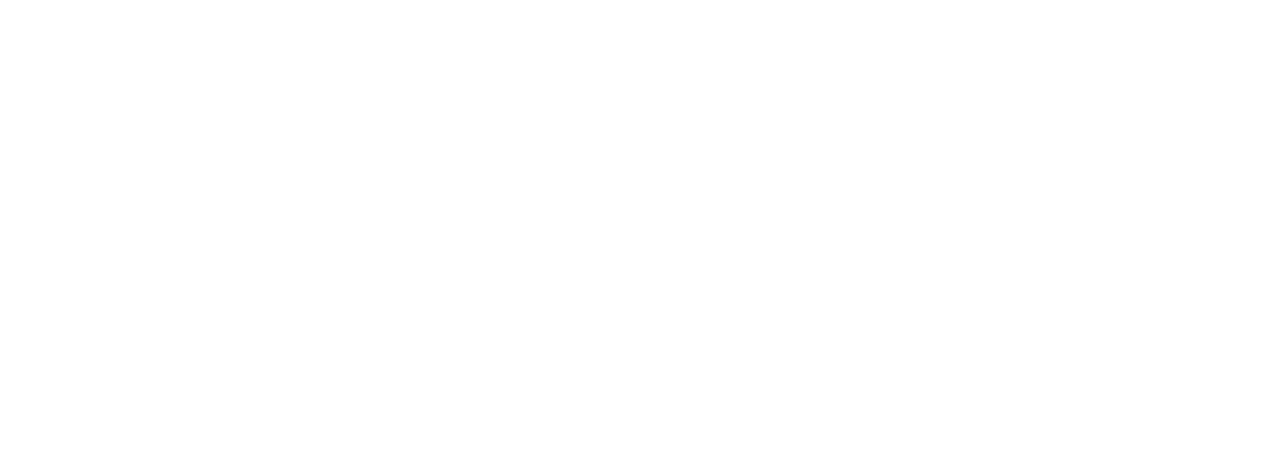
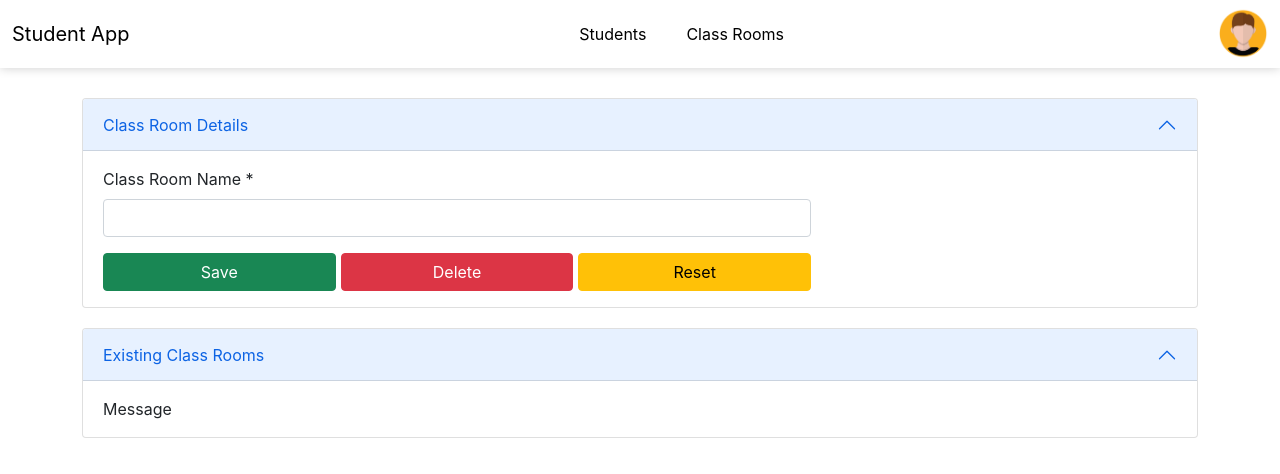
Before and after one commit to Dileepa97/react-student-app, a React (Create React App) app: page /class-rooms in a window 1280 px wide. Before the commit this address had no page. Shown: the top 474 px of the page. Built offline with nearby package versions, Linux system fonts and the light colour scheme.

Commit message:
Add ClassRoom page and related components

```diff
--- a/src/App.js
+++ b/src/App.js
@@ -2,6 +2,7 @@
 import { BrowserRouter, Route, Routes } from "react-router-dom";
 import Layout from "./components/layout/Layout";
 import Student from "./pages/student/Student";
+import ClassRoom from "./pages/classRoom/ClassRoom";
 
 function App() {
   return (
@@ -9,6 +10,7 @@
       <Routes>
         <Route path="/" element={<Layout />}>
           <Route path="students" element={<Student />} />
+          <Route path="class-rooms" element={<ClassRoom />} />
         </Route>
       </Routes>
     </BrowserRouter>
--- a/src/components/layout/MenuBar.js
+++ b/src/components/layout/MenuBar.js
@@ -26,6 +26,12 @@
               <NavItem className="nav-item">Students</NavItem>
             </Nav>
           </Link>
+
+          <Link to="/class-rooms">
+            <Nav navbar>
+              <NavItem className="nav-item">Class Rooms</NavItem>
+            </Nav>
+          </Link>
         </Collapse>
 
         <Nav horizontal="end" navbar>
--- /dev/null
+++ b/src/pages/classRoom/ClassRoom.js
@@ -0,0 +1,20 @@
+import React from "react";
+import ContentBox from "../../components/common/ContentBox";
+import ClassRoomDetails from "./components/ClassRoomDetails";
+import "./ClassRoom.sass";
+
+function ClassRoom() {
+  const ClassRoomDetailsComponent = () => <ClassRoomDetails />;
+  return (
+    <div className="container">
+      <ContentBox
+        title="Class Room Details"
+        child={<ClassRoomDetailsComponent />}
+      />
+
+      <ContentBox title="Existing Class Rooms" child="Message" />
+    </div>
+  );
+}
+
+export default ClassRoom;
--- /dev/null
+++ b/src/pages/classRoom/components/ClassRoomDetails.js
@@ -0,0 +1,40 @@
+import React from "react";
+import { Form, Row, Col, FormGroup, Label, Input, Button } from "reactstrap";
+
+function ClassRoomDetails() {
+  return (
+    <>
+      <Form>
+        <Row>
+          <Col md={8}>
+            <FormGroup>
+              <Label for="classRoomName">Class Room Name *</Label>
+              <Input
+                id="classRoomName"
+                name="classRoomName"
+                type="text"
+                required
+              />
+            </FormGroup>
+          </Col>
+
+          <Col md={8}>
+            <div className="button-group-col">
+              <Button className="button" color="success">
+                Save
+              </Button>
+              <Button className="button" color="danger">
+                Delete
+              </Button>
+              <Button className="button" color="warning">
+                Reset
+              </Button>
+            </div>
+          </Col>
+        </Row>
+      </Form>
+    </>
+  );
+}
+
+export default ClassRoomDetails;
```
Also changed, not shown: src/pages/classRoom/ClassRoom.sass (added).
